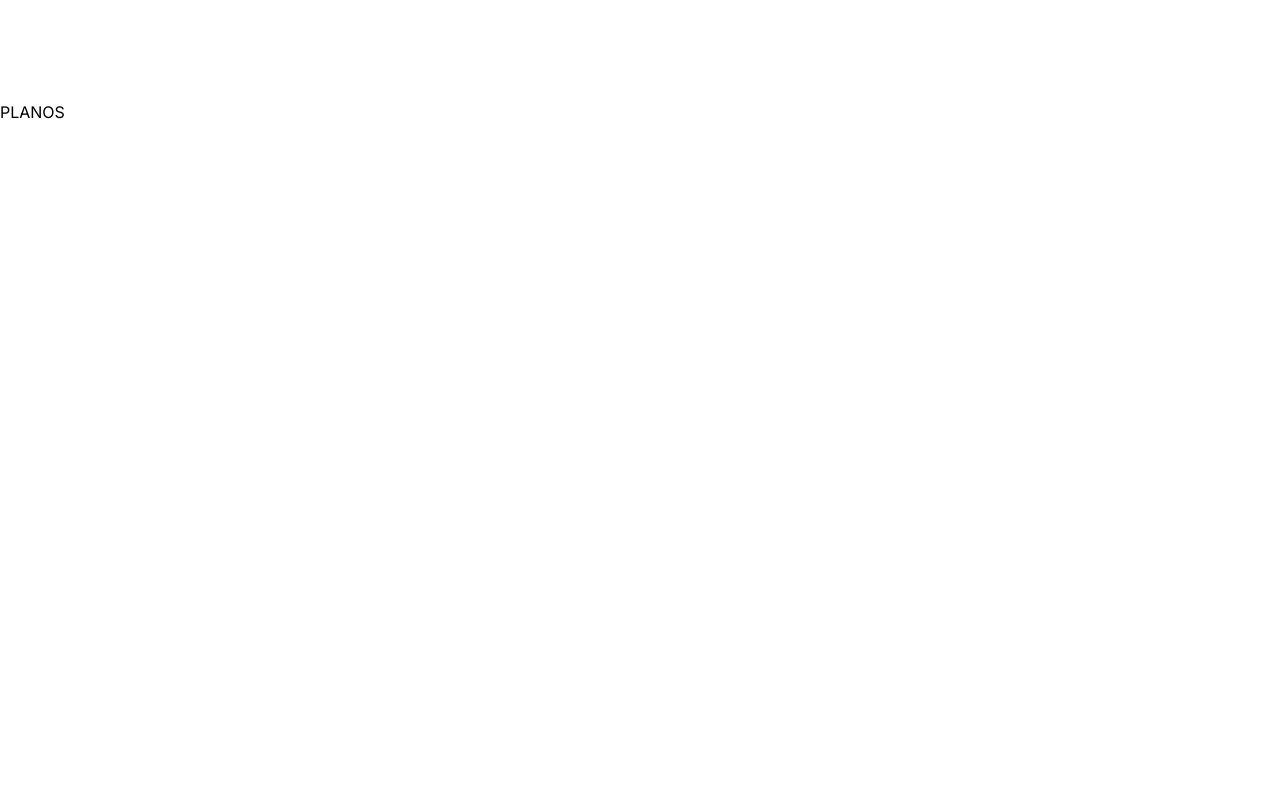
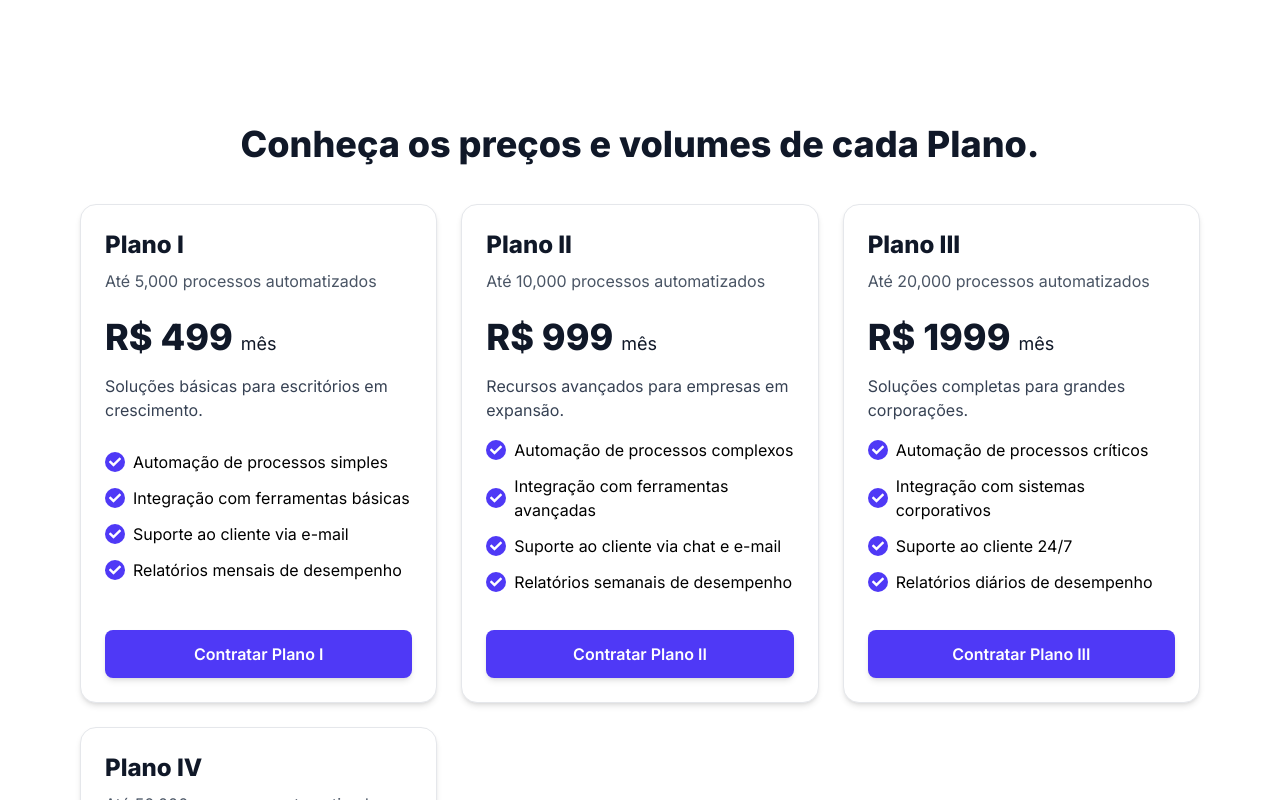
Before and after one commit to vinicius-lima-barbosa/teste_SUN4, a React (Vite) app in the folder questao_5/: page / in a window 1280 px wide. Shown: the part 700-1500 px from the top of the page. Built offline with nearby package versions, Linux system fonts and the light colour scheme.

Commit message:
feat: add plans-section and PlanCard component

```diff
--- /dev/null
+++ b/questao_5/src/components/plans-section/Index.tsx
@@ -0,0 +1,69 @@
+import PlanCard from "./PlanCard";
+
+const PLANS = [
+  {
+    name: "Plano I",
+    processes: 5000,
+    price: 499,
+    description: "Soluções básicas para escritórios em crescimento.",
+    tasks: [
+      "Automação de processos simples",
+      "Integração com ferramentas básicas",
+      "Suporte ao cliente via e-mail",
+      "Relatórios mensais de desempenho",
+    ],
+  },
+  {
+    name: "Plano II",
+    processes: 10000,
+    price: 999,
+    description: "Recursos avançados para empresas em expansão.",
+    tasks: [
+      "Automação de processos complexos",
+      "Integração com ferramentas avançadas",
+      "Suporte ao cliente via chat e e-mail",
+      "Relatórios semanais de desempenho",
+    ],
+  },
+  {
+    name: "Plano III",
+    processes: 20000,
+    price: 1999,
+    description: "Soluções completas para grandes corporações.",
+    tasks: [
+      "Automação de processos críticos",
+      "Integração com sistemas corporativos",
+      "Suporte ao cliente 24/7",
+      "Relatórios diários de desempenho",
+    ],
+  },
+  {
+    name: "Plano IV",
+    processes: 50000,
+    price: 4999,
+    description: "Recursos ilimitados para empresas líderes de mercado.",
+    tasks: [
+      "Automação de processos ilimitados",
+      "Integração com todas as ferramentas do mercado",
+      "Suporte ao cliente dedicado",
+      "Relatórios personalizados e em tempo real",
+    ],
+  },
+];
+
+const Plans = () => {
+  return (
+    <section id="plans" className="px-20 py-6">
+      <h2 className="text-4xl font-extrabold text-gray-900 mb-10 text-center">
+        Conheça os preços e volumes de cada Plano.
+      </h2>
+      <div className="grid grid-cols-1 md:grid-cols-2 lg:grid-cols-3 gap-6 max-w-6xl mx-auto">
+        {PLANS.map((plan, index) => (
+          <PlanCard key={index} {...plan} />
+        ))}
+      </div>
+    </section>
+  );
+};
+
+export default Plans;
--- /dev/null
+++ b/questao_5/src/components/plans-section/PlanCard.tsx
@@ -0,0 +1,54 @@
+import { FaCheck } from "react-icons/fa";
+
+interface PlanCardProps {
+  name: string;
+  processes: number;
+  price: number;
+  description: string;
+  tasks: string[];
+}
+
+const PlanCard = (plan: PlanCardProps) => {
+  const scrollToSection = (sectionId: string) => {
+    const element = document.getElementById(sectionId);
+    if (element) {
+      element.scrollIntoView({ behavior: "smooth" });
+    }
+  };
+
+  return (
+    <div className="flex flex-col justify-between border border-gray-200 rounded-2xl p-6 bg-white shadow-md hover:shadow-xl transition-shadow duration-300">
+      <div>
+        <h3 className="text-2xl font-bold text-gray-900 mb-2">{plan.name}</h3>
+        <p className="text-gray-600 mb-6">
+          Até {plan.processes.toLocaleString()} processos automatizados
+        </p>
+        <p className="text-4xl font-extrabold text-gray-900 mb-4">
+          R$ {plan.price}{" "}
+          <span className="text-lg font-normal text-gray-900">mês</span>
+        </p>
+        <p className="text-gray-700 mb-4">{plan.description}</p>
+      </div>
+      <div className="mb-6">
+        {plan.tasks.map((task) => (
+          <div className="flex items-center mb-3 gap-2" key={task}>
+            <div className="bg-indigo-600 rounded-full p-1">
+              <FaCheck className="text-white h-3 w-3" />
+            </div>
+            <p>{task}</p>
+          </div>
+        ))}
+      </div>
+      <button
+        key="contact"
+        type="button"
+        onClick={() => scrollToSection("contact")}
+        className="md:inline-block bg-indigo-600 text-white font-semibold px-5 py-3 rounded-lg shadow-md hover:bg-indigo-700 focus:outline-none focus-visible:ring-2 focus-visible:ring-indigo-500 transition cursor-pointer"
+      >
+        Contratar {plan.name}
+      </button>
+    </div>
+  );
+};
+
+export default PlanCard;
--- a/questao_5/src/pages/Index.tsx
+++ b/questao_5/src/pages/Index.tsx
@@ -1,16 +1,13 @@
 import HeroSection from "../components/hero-section/Index";
 import Navigation from "../components/navigation/Index";
+import Plans from "../components/plans-section/Index";
 
 const Index = () => {
   return (
     <>
       <Navigation />
       <HeroSection />
-      <section id="plans" className="min-h-screen">
-        <div>
-          <h1>PLANOS</h1>
-        </div>
-      </section>
+      <Plans />
     </>
   );
 };
```
